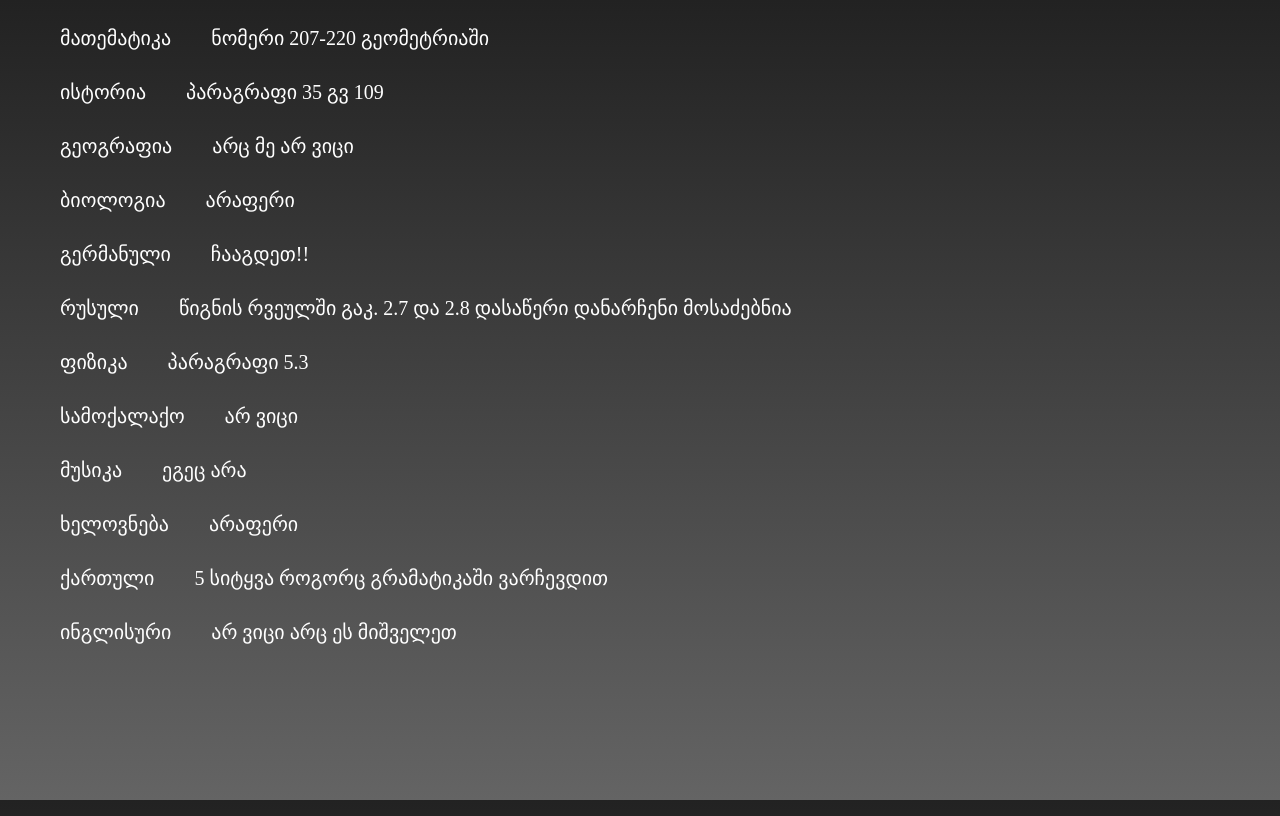
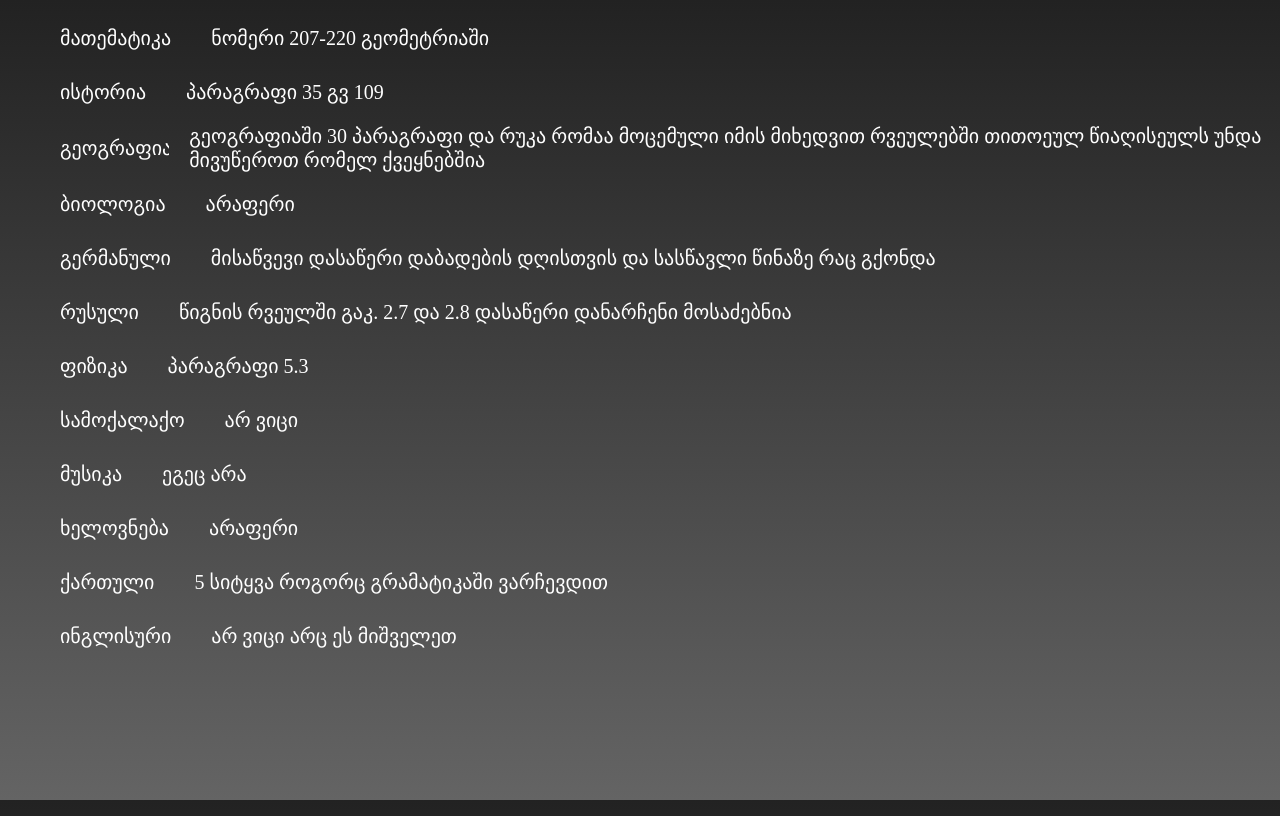
Before and after one commit to lambarini/lambarini.github.io, a plain HTML site: page index.html in a window 1280 px wide. Drawn offline with Linux system fonts and the light colour scheme.

Commit message:
Update index.html

```diff
--- a/index.html
+++ b/index.html
@@ -59,7 +59,7 @@
       </li>
       <li style="display: flex; align-items: center; margin-bottom: 10px;">
         <button style="font-size: 20px; padding: 10px 20px;">გეოგრაფია</button>
-        <span style="margin-left: 20px; font-size: 20px;">არც მე არ ვიცი</span>
+        <span style="margin-left: 20px; font-size: 20px;">გეოგრაფიაში 30 პარაგრაფი და რუკა რომაა მოცემული იმის მიხედვით რვეულებში თითოეულ წიაღისეულს უნდა მივუწეროთ რომელ ქვეყნებშია</span>
       </li>
       <li style="display: flex; align-items: center; margin-bottom: 10px;">
         <button style="font-size: 20px; padding: 10px 20px;">ბიოლოგია</button>
@@ -67,7 +67,7 @@
       </li>
       <li style="display: flex; align-items: center; margin-bottom: 10px;">
         <button style="font-size: 20px; padding: 10px 20px;">გერმანული</button>
-        <span style="margin-left: 20px; font-size: 20px;">ჩააგდეთ!!</span>
+        <span style="margin-left: 20px; font-size: 20px;">მისაწვევი დასაწერი დაბადების დღისთვის და სასწავლი წინაზე რაც გქონდა</span>
       </li>
       <li style="display: flex; align-items: center; margin-bottom: 10px;">
         <button style="font-size: 20px; padding: 10px 20px;">რუსული</button>
```
